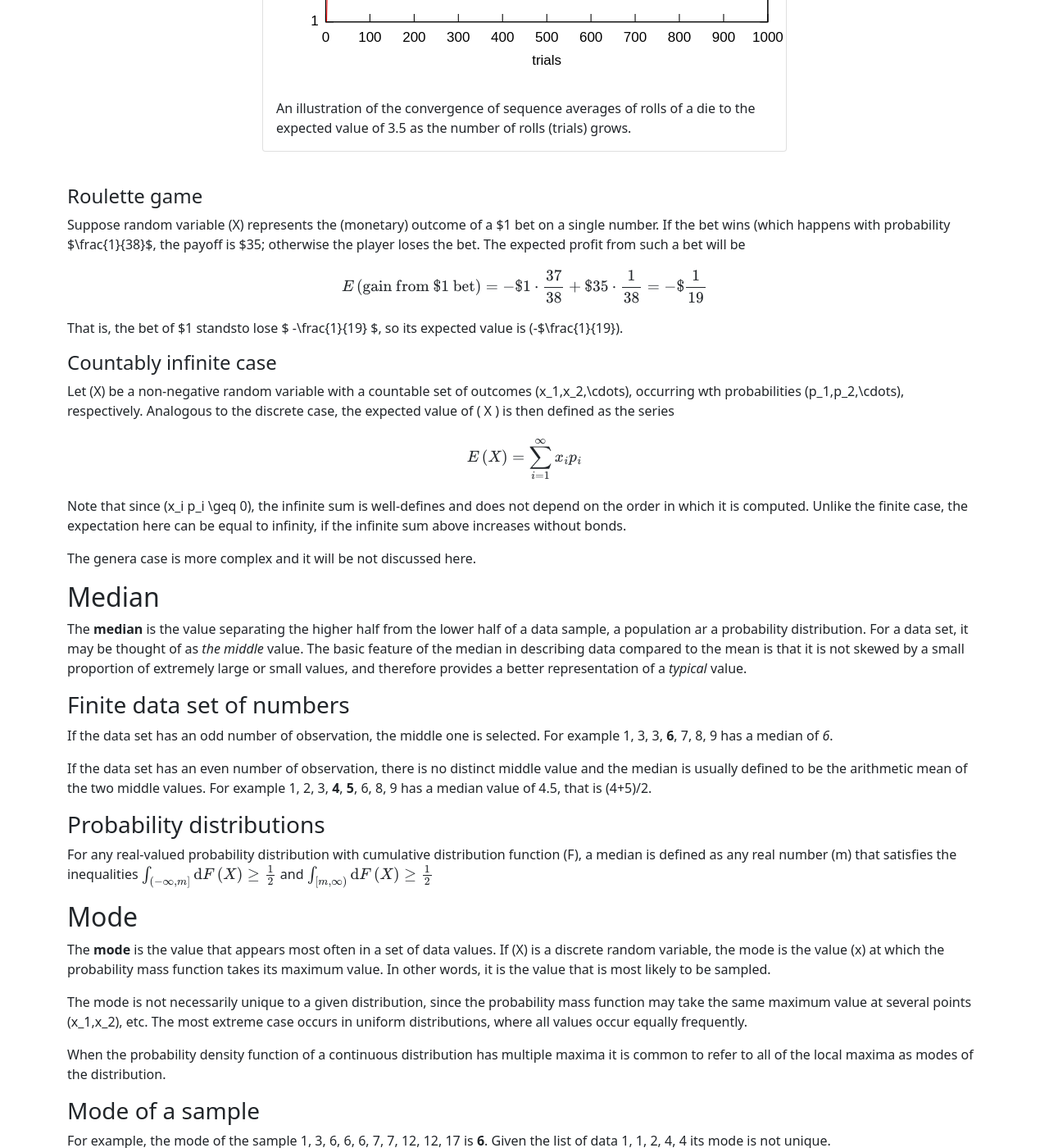
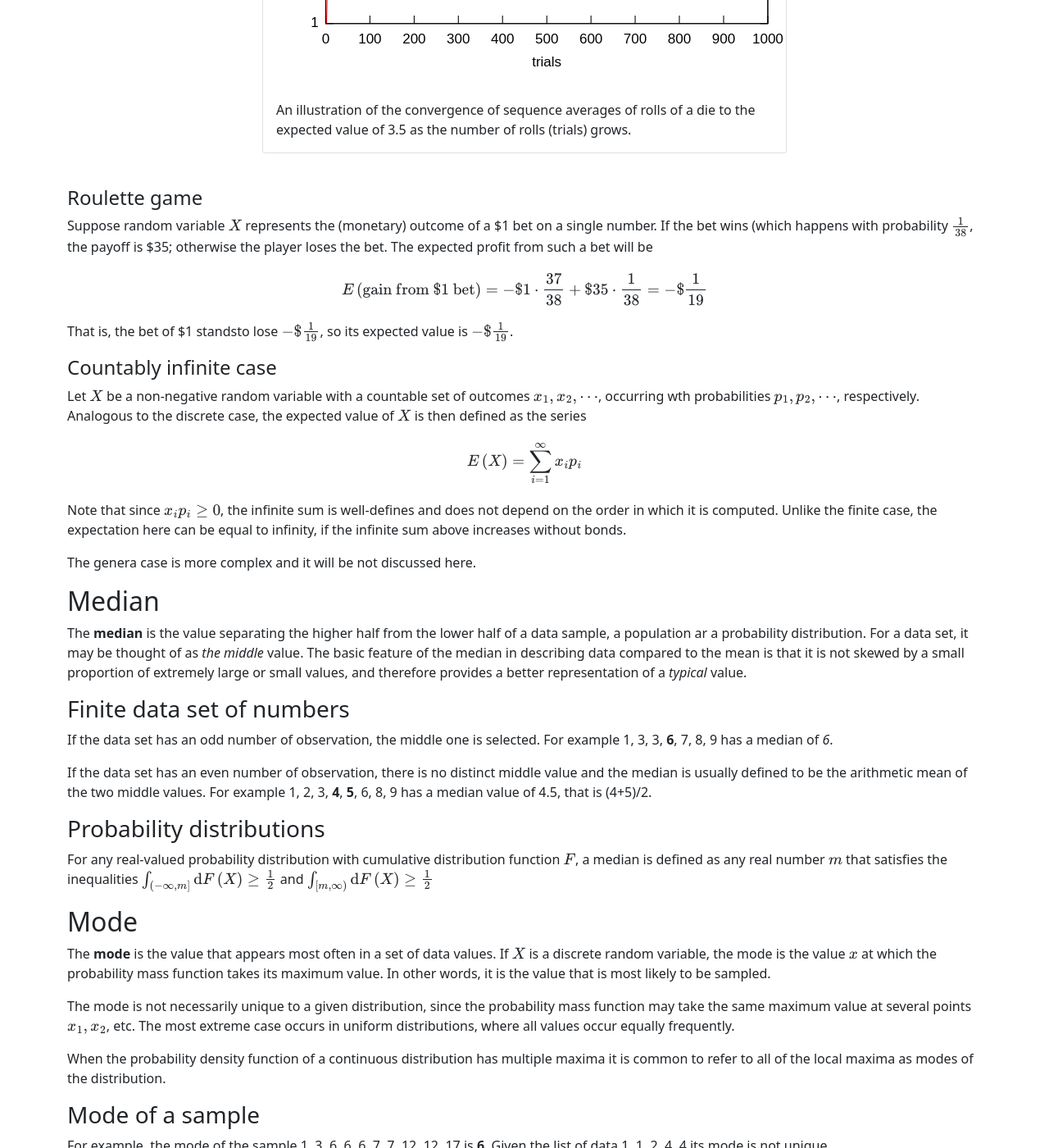
Before and after one commit to tiagocampo/blog, a Jekyll site: the page built from _posts/statistics/2021-12-2-properties-part-1.md, in a window 1280 px wide and 1400 px high, scrolled down 1541 px. Shown: the whole window at 82% size. Built offline with Jekyll 4.4.1, drawn with Linux system fonts in a browser that asks for light colours; formulas are drawn with MathJax 3; some of the changed text lies outside the part shown.

```diff
--- a/_layouts/post.html
+++ b/_layouts/post.html
@@ -17,7 +17,7 @@ layout: default
 <br/>
 
 {% assign maxRelated = 4 %}
-{% assign minCommonTags =  1 %}
+{% assign minCommonTags =  2 %}
 {% assign maxRelatedCounter = 0 %}
   <ul>
   {% for post in site.posts %}
@@ -38,7 +38,8 @@ layout: default
     {% if sameTagCount >= minCommonTags %}
 
         <li>
-      <h5><a href="{{ site.baseurl }}{{ post.url }}">{{ post.title }}{{ commonTags }}</a></h5>
+      <!-- <h5><a href="{{ site.baseurl }}{{ post.url }}">{{ post.title }}{{ commonTags }}</a></h5> -->
+      <h5><a href="{{ site.baseurl }}{{ post.url }}">{{ post.title }}</a></h5>
       </li>
 
       {% assign maxRelatedCounter = maxRelatedCounter | plus: 1 %}
--- a/_posts/statistics/2021-12-2-properties-part-1.md
+++ b/_posts/statistics/2021-12-2-properties-part-1.md
@@ -12,19 +12,19 @@ There are some quantities that are often used to described _macro_ characteristi
 
 ## Expected value (or mean)
 
-The expected value of a random variable \(X\), often denoted as \(E(X)\), is a generalization of the weighted average, and is intuitively the arithmetic mean of a large number of independent realizations of \(X\). The expected value is also known as the expectation, mean, average or first moment.
+The expected value of a random variable \\(X\\), often denoted as \\(E(X)\\), is a generalization of the weighted average, and is intuitively the arithmetic mean of a large number of independent realizations of \\(X\\). The expected value is also known as the expectation, mean, average or first moment.
 
 ### Discrete case
 
-Let \(X\) be a discrete random variable with a finite number of finite outcomes $x_1, x_2, \cdots,x_k$ occurring with probabilities $p_1,p_2,\cdots,p_k$ respectively. The expectation of \(X\) is defined as
+Let \\(X\\) be a discrete random variable with a finite number of finite outcomes $$x_1, x_2, \cdots,x_k$$ occurring with probabilities $$p_1,p_2,\cdots,p_k$$ respectively. The expectation of \\(X\\) is defined as
 
 $$E\left(X\right)=\sum_{i=1}^{k}x_{i}p_{i}=x_{1}p_{1}+x_{2}p_{2}+\cdots+x_{k}p_{k}$$
 
-Since $p_1+p_2+\cdots+p_k=1$, the expected values is the weighted sum of the \(x_i\) values, with the probabilities \(p_i\) as weights.
+Since $$p_1+p_2+\cdots+p_k=1$$, the expected values is the weighted sum of the \\(x_i\\) values, with the probabilities \\(p_i\\) as weights.
 
 ### Absolutely continuous case
 
-If \(X\) is a random variable with a probability density function of \(f\left(x\right)\), then the expected value is defined as
+If \\(X\\) is a random variable with a probability density function of \\(f\left(x\right)\\), then the expected value is defined as
 
 $$E\left(X\right)=\int xf\left(x\right)\textrm{d}x$$
 
@@ -32,11 +32,11 @@ $$E\left(X\right)=\int xf\left(x\right)\textrm{d}x$$
 
 #### Roll of dice
 
-Let \(X\) represent the outcome of a roll of a fair six-sided die. The possible values for \(X\) are 1, 2, 3, 4, 5 and 6, all of which are equally likely to occur with a probability of \(\frac{1}{6}\). The expectation of \(X\) is
+Let \\(X\\) represent the outcome of a roll of a fair six-sided die. The possible values for \\(X\\) are 1, 2, 3, 4, 5 and 6, all of which are equally likely to occur with a probability of \\(\frac{1}{6}\\). The expectation of \\(X\\) is
 
 $$E\left(X\right)=1\cdot\frac{1}{6}+2\cdot\frac{1}{6}+3\cdot\frac{1}{6}+4\cdot\frac{1}{6}+5\cdot\frac{1}{6}+6\cdot\frac{1}{6}=3.5$$
 
-If one rolls the die \(n\) times and computes the average (arithmetic mean) of the results, then as \(n\) grows, the average will almost surely converge to the expected value, a fact known as the strong law of large numbers. See in the figure bellow an illustration of the convergence cited above.
+If one rolls the die \\(n\\) times and computes the average (arithmetic mean) of the results, then as \\(n\\) grows, the average will almost surely converge to the expected value, a fact known as the strong law of large numbers. See in the figure bellow an illustration of the convergence cited above.
 
 <br/>
 <div class="card center-image" style="max-width: 40rem;">
@@ -49,19 +49,19 @@ If one rolls the die \(n\) times and computes the average (arithmetic mean) of t
 
 #### Roulette game
 
-Suppose random variable \(X\) represents the (monetary) outcome of a $1 bet on a single number. If the bet wins (which happens with probability $\frac{1}{38}$, the payoff is $35; otherwise the player loses the bet. The expected profit from such a bet will be
+Suppose random variable \\(X\\) represents the (monetary) outcome of a $1 bet on a single number. If the bet wins (which happens with probability $$\frac{1}{38}$$, the payoff is $35; otherwise the player loses the bet. The expected profit from such a bet will be
 
 $$E\left(\textrm{gain from \$1 bet}\right)=-\$1\cdot\frac{37}{38}+\$35\cdot\frac{1}{38}=-\$\frac{1}{19}$$
 
-That is, the bet of $1 standsto lose $ -\frac{1}{19} $, so its expected value is \(-$\frac{1}{19}\).
+That is, the bet of $1 standsto lose \\(-$\frac{1}{19}\\), so its expected value is \\(-$\frac{1}{19}\\).
 
 #### Countably infinite case
 
-Let \(X\) be a non-negative random variable with a countable set of outcomes \(x_1,x_2,\cdots\), occurring wth probabilities \(p_1,p_2,\cdots\), respectively. Analogous to the discrete case, the expected value of \( X \) is then defined as the series
+Let \\(X\\) be a non-negative random variable with a countable set of outcomes \\(x_1,x_2,\cdots\\), occurring wth probabilities \\(p_1,p_2,\cdots\\), respectively. Analogous to the discrete case, the expected value of \\( X \\) is then defined as the series
 
 $$E\left(X\right)=\sum_{i=1}^{\infty}x_{i}p_{i}$$
 
-Note that since \(x_i p_i \geq 0\), the infinite sum is well-defines and does not depend on the order in which it is computed. Unlike the finite case, the expectation here can be equal to infinity, if the infinite sum above increases without bonds.
+Note that since \\(x_i p_i \geq 0\\), the infinite sum is well-defines and does not depend on the order in which it is computed. Unlike the finite case, the expectation here can be equal to infinity, if the infinite sum above increases without bonds.
 
 The genera case is more complex and it will be not discussed here.
 
@@ -78,13 +78,13 @@ If the data set has an even number of observation, there is no distinct middle v
 
 ### Probability distributions
 
-For any real-valued probability distribution with cumulative distribution function \(F\), a median is defined as any real number \(m\) that satisfies the inequalities $$\int_{\left(-\infty,m\right]}\textrm{d}F\left(X\right)\geq\frac{1}{2}$$ and $$\int_{\left[m,\infty\right)}\textrm{d}F\left(X\right)\geq\frac{1}{2}$$
+For any real-valued probability distribution with cumulative distribution function \\(F\\), a median is defined as any real number \\(m\\) that satisfies the inequalities $$\int_{\left(-\infty,m\right]}\textrm{d}F\left(X\right)\geq\frac{1}{2}$$ and $$\int_{\left[m,\infty\right)}\textrm{d}F\left(X\right)\geq\frac{1}{2}$$
 
 ## Mode
 
-The **mode** is the value that appears most often in a set of data values. If \(X\) is a discrete random variable, the mode is the value \(x\) at which the probability mass function takes its maximum value. In other words, it is the value that is most likely to be sampled.
+The **mode** is the value that appears most often in a set of data values. If \\(X\\) is a discrete random variable, the mode is the value \\(x\\) at which the probability mass function takes its maximum value. In other words, it is the value that is most likely to be sampled.
 
-The mode is not necessarily unique to a given distribution, since the probability mass function may take the same maximum value at several points \(x_1,x_2\), etc. The most extreme case occurs in uniform distributions, where all values occur equally frequently.
+The mode is not necessarily unique to a given distribution, since the probability mass function may take the same maximum value at several points \\(x_1,x_2\\), etc. The most extreme case occurs in uniform distributions, where all values occur equally frequently.
 
 When the probability density function of a continuous distribution has multiple maxima it is common to refer to all of the local maxima as modes of the distribution.
 
@@ -113,9 +113,9 @@ For a sample from a continuous distribution the concept is unusable in its raw f
 
 # Example for a skewed distribution
 
-A well-known class of distributions that can be arbitrarily skewed is given by the log-normal distribution. It is obtained by transforming a random variable (\X\) having a normal distribution into random variable $$Y = e^X$$. Then the logarithm of random variable \(Y\) is normally distributed, hence the name.
+A well-known class of distributions that can be arbitrarily skewed is given by the log-normal distribution. It is obtained by transforming a random variable \\(X\\) having a normal distribution into random variable $$Y = e^X$$. Then the logarithm of random variable \\(Y\\) is normally distributed, hence the name.
 
-When \(X\) has standard deviation $$\sigma = 0.25$$, the distribution of \(Y\) is weakly skewed
+When \\(X\\) has standard deviation $$\sigma = 0.25$$, the distribution of \\(Y\\) is weakly skewed
 
 $$\begin{cases}
 \textrm{mean} & e^{\mu+\sigma^{2}/2}\approx1.032\\
@@ -123,7 +123,7 @@ $$\begin{cases}
 \textrm{median} & e^{\mu}\approx1
 \end{cases}$$
 
-When \(X\) has large standard deviation, $$\sigma = 1$$, the distribution of \(Y\) is strongly skewed
+When \\(X\\) has large standard deviation, $$\sigma = 1$$, the distribution of \\(Y\\) is strongly skewed
 
 $$\begin{cases}
 \textrm{mean} & e^{\mu+\sigma^{2}/2}\approx1.649\\
```
Also changed, not shown: other parts of _posts/statistics/2021-12-2-properties-part-1.md (+3 -3 lines), _posts/statistics/2021-11-25-cumulative-distribution-function.md (+1 -1 lines), _posts/statistics/2021-11-25-probability-density-function.md (+4 -4 lines), _posts/statistics/2021-12-2-probability-distribution.md (+3 -3 lines), index.html (+50 -3 lines).
